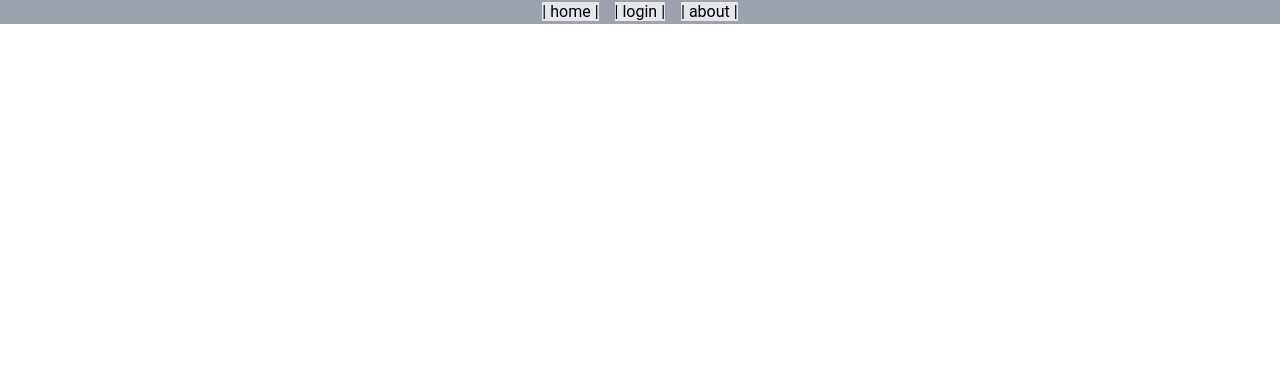
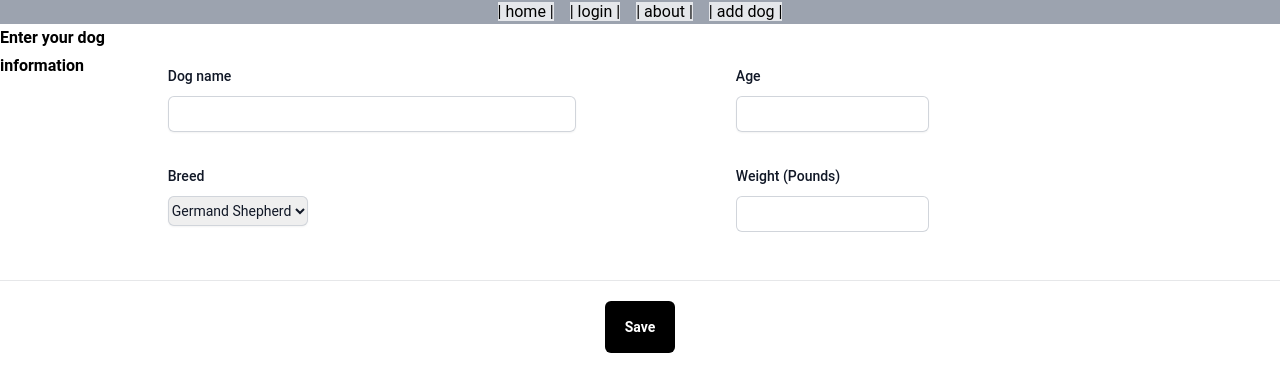
Before and after one commit to ALLHUBS-Jan-2024-Liftoff/Team-Praxis, a React (Vite) app in the folder BarkBook-UI/: page / in a window 1280 px wide. Shown: the top 392 px of the page. Built offline with nearby package versions, Linux system fonts and the light colour scheme.

Commit message:
add dog page completed

```diff
--- a/BarkBook-UI/src/App.jsx
+++ b/BarkBook-UI/src/App.jsx
@@ -1,3 +1,4 @@
+import AddDog from './components/AddDog.jsx';
 import Navbar from "./components/Navbar.jsx";
 
 import TailwindExample from "./components/TailwindExample.jsx";
@@ -7,6 +8,7 @@ const App = () => {
     <>
         <Navbar />
         {/*<TailwindExample />*/}
+        <AddDog/>
 
     </>
   )
--- /dev/null
+++ b/BarkBook-UI/src/components/AddDog.jsx
@@ -0,0 +1,101 @@
+const AddDog = () => {
+    return (
+        <form>
+
+            {/* <div className="col-span-full">
+              <label htmlFor="photo" className="block text-sm font-medium leading-6 text-gray-900">
+                Photo
+              </label>
+              <div className="mt-2 flex items-center gap-x-3">
+                <UserCircleIcon aria-hidden="true" className="h-12 w-12 text-gray-300" />
+                <button
+                  type="button"
+                  className="rounded-md bg-white px-2.5 py-1.5 text-sm font-semibold text-gray-900 shadow-sm ring-1 ring-inset ring-gray-300 hover:bg-gray-50"
+                >
+                  Change
+                </button>
+              </div>
+            </div> */}
+
+        <div className="border-b border-gray-900/10 pb-12 flex justify-center">
+          <h1 className="text-base font-semibold leading-7 flex justify-center">Enter your dog information</h1>
+
+          <div className="mt-10 grid grid-cols-1 gap-x-6 gap-y-8 sm:grid-cols-6">
+            <div className="sm:col-span-3">
+              <label htmlFor="dogName" className="block text-sm font-medium leading-6 text-gray-900">
+                Dog name
+              </label>
+              <div className="mt-2">
+                <input
+                  id="dogName"
+                  name="dogName"
+                  type="text"
+                  className="block w-3/4 rounded-md border-1 py-1.5 text-gray-900 shadow-sm ring-1 ring-inset ring-gray-300 placeholder:text-gray-400 focus:ring-2 focus:ring-inset focus:ring-indigo-600 sm:text-sm sm:leading-6"
+                />
+              </div>
+            </div>
+
+            <div className="sm:col-span-1">
+              <label htmlFor="dogAge" className="block text-sm font-medium leading-6 text-gray-900">
+                Age
+              </label>
+              <div className="mt-2">
+                <input
+                  id="dogAge"
+                  name="dogAge"
+                  type="number"
+                  className="block rounded-md border-0 py-1.5 text-gray-900 shadow-sm ring-1 ring-inset ring-gray-300 placeholder:text-gray-400 focus:ring-2 focus:ring-inset focus:ring-indigo-600 sm:text-sm sm:leading-6"
+                />
+              </div>
+            </div>
+
+            <div className="sm:col-span-3">
+              <label htmlFor="breed" className="block text-sm font-medium leading-6 text-gray-900">
+                Breed
+              </label>
+              <div className="mt-2">
+                <select
+                  id="breed"
+                  name="breed"
+                  className="block rounded-md border-0 py-1.5 text-gray-900 shadow-sm ring-1 ring-inset ring-gray-300 focus:ring-2 focus:ring-inset focus:ring-indigo-600 sm:max-w-xs sm:text-sm sm:leading-6"
+                >
+                  <option>Germand Shepherd</option>
+                  <option>Bulldog</option>
+                  <option>Golden Retriever</option>
+                  <option>Beagle</option>
+                  <option>Corgi</option>
+                </select>
+              </div>
+            </div>
+
+            <div className="sm:col-span-1">
+              <label htmlFor="weight" className="block text-sm font-medium leading-6 text-gray-900">
+                Weight (Pounds)
+              </label>
+              <div className="mt-2">
+                <input
+                  id="weight"
+                  name="weight"
+                  type="number"
+                  className="block rounded-md border-0 py-1.5 text-gray-900 ring-1 ring-inset ring-gray-300 placeholder:text-gray-400 focus:ring-2 focus:ring-inset focus:ring-indigo-600 sm:text-sm sm:leading-6"
+                />
+              </div>
+            </div>
+
+          </div>
+        </div>
+
+        <div className="flex justify-center my-5">
+        <button
+          type="submit"
+          className="rounded-md bg-black px-5 py-4 text-sm font-semibold text-white hover:bg-blue-500"
+        >
+          Save
+        </button>
+      </div>
+
+
+        </form>
+    )
+}
+export default AddDog;
--- a/BarkBook-UI/src/components/Navbar.jsx
+++ b/BarkBook-UI/src/components/Navbar.jsx
@@ -4,7 +4,7 @@ const destinations = [
     {name: 'home', href: '/', valid: true},
     {name: 'login', href: '/login', valid: true},
     {name: 'about', href: '/about', valid: true},
-    {name: 'noRender', href: '/notReady', valid: false},
+    {name: 'add dog', href: '/add-dog', valid: true},
     {name: 'new link', href: '/newpage', valid: false},
 ]
 
```
